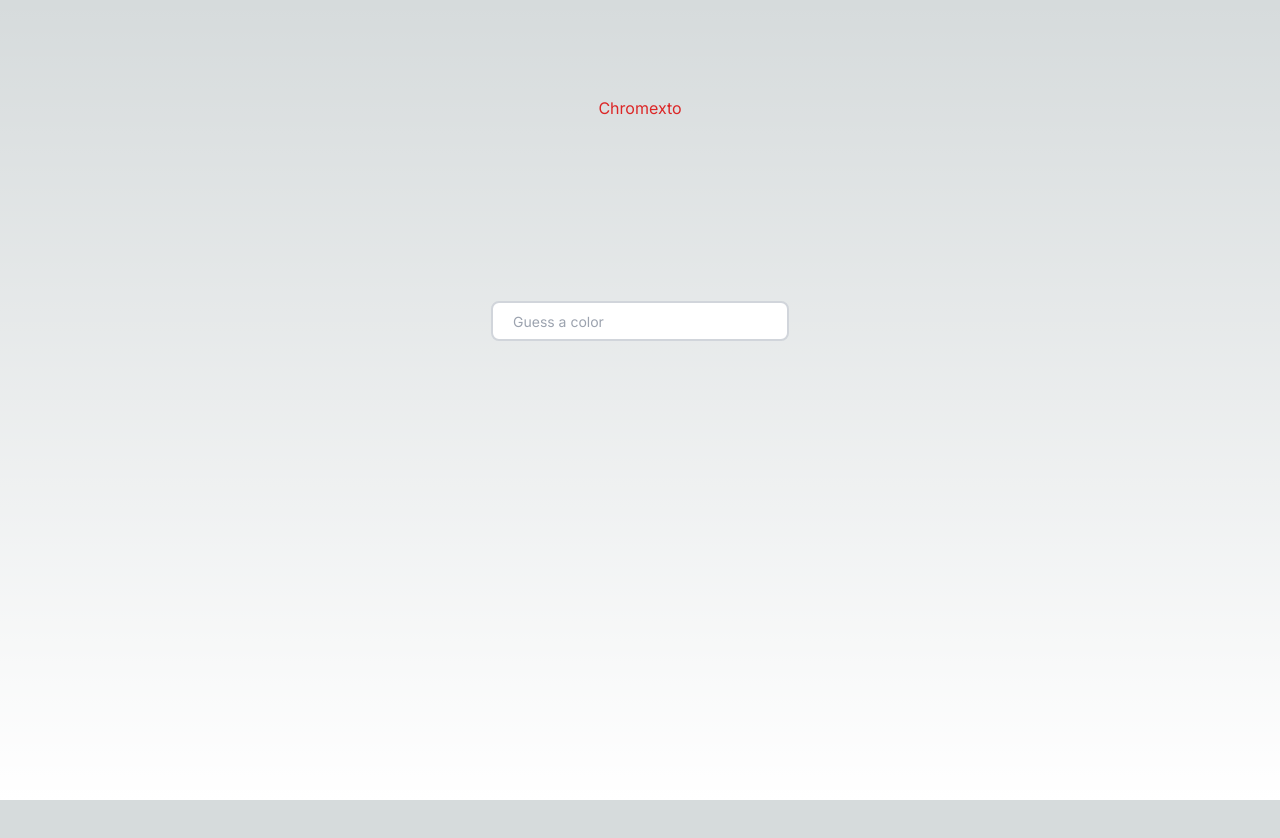
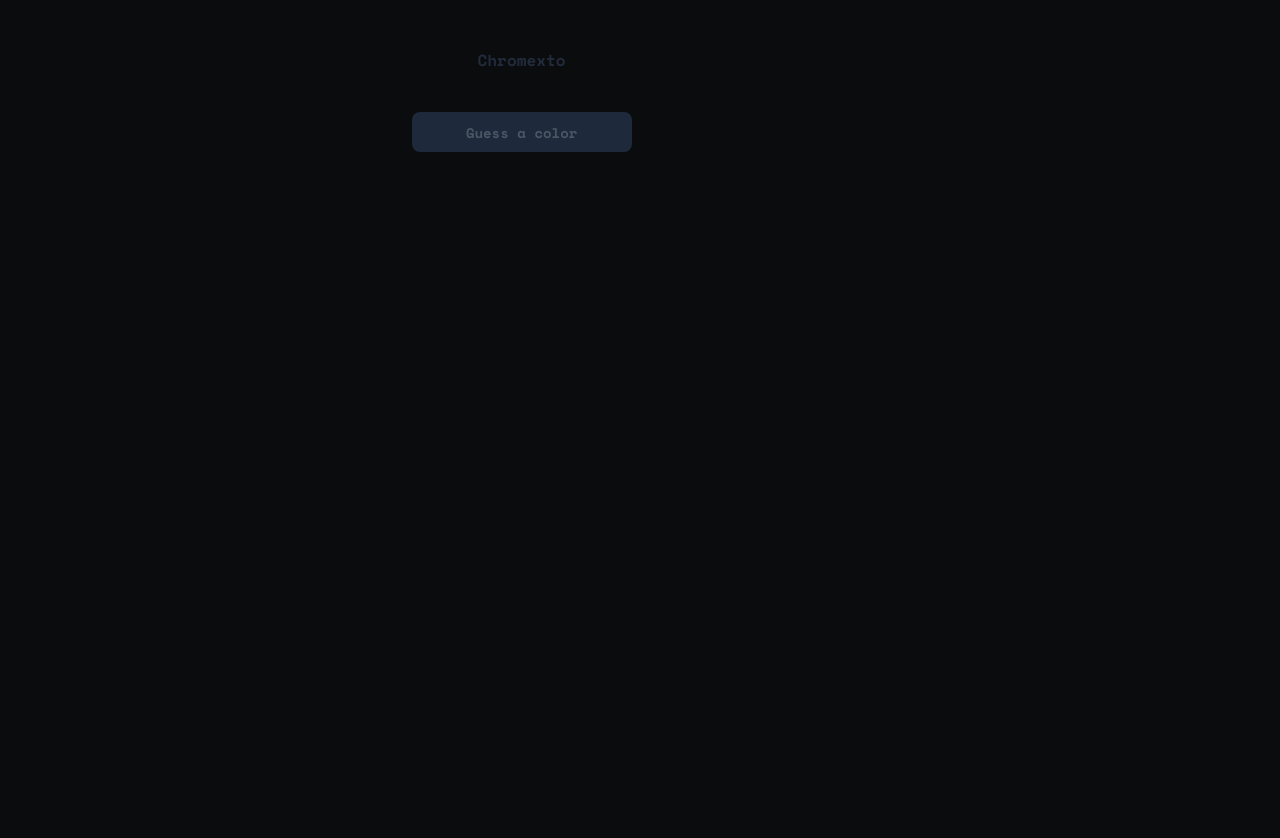
Before and after one commit to milesmahon/colors, a Next.js app: page / in a window 1280 px wide. Shown: the top 838 px of the page. Before the commit the page ends 800 px from the top, so only its background shows below. Built offline with nearby package versions, Linux system fonts and the light colour scheme.

Commit message:
formatting

```diff
--- a/app/components/Guess.jsx
+++ b/app/components/Guess.jsx
@@ -1,6 +1,6 @@
 export default function Guess({ distance, guess }) {
     return (
-        <div className="text-red justify-center">
+        <div className="justify-center">
             <p style={{color: `${guess.hex}`}}>{guess.color}: {distance}</p>
         </div>
     )
--- a/app/components/SearchResults.jsx
+++ b/app/components/SearchResults.jsx
@@ -16,9 +16,9 @@ export default function SearchResults({ searchTerm }) {
     results.length = Math.min(results.length, 10)
 
     return (
-        <div>
+        <div className="my-6">
         {results.map((color) => (
-            <p style={{color: `${color.hex}`}} key="color.item.name" className="text-2xl">{color.name}</p>))
+            <p style={{color: `${color.hex}`}} key={color.name}>{color.name}</p>))
         }
         </div>
     )
--- a/app/components/Title.jsx
+++ b/app/components/Title.jsx
@@ -1,5 +1,7 @@
 export default function Title() {
     return (
-        <h1 className="text-red-600">Chromexto</h1>
+        <div>
+            <h1 className="text-center">Chromexto</h1>
+        </div>
     );
 }
--- a/app/globals.css
+++ b/app/globals.css
@@ -3,16 +3,16 @@
 @tailwind utilities;
 
 :root {
-  --foreground-rgb: 0, 0, 0;
-  --background-start-rgb: 214, 219, 220;
-  --background-end-rgb: 255, 255, 255;
+  --foreground-rgb: 33, 43, 59;
+  --background-start-rgb: 11, 12, 14;
+  --background-end-rgb: 11, 12, 14;
 }
 
 @media (prefers-color-scheme: dark) {
   :root {
-    --foreground-rgb: 255, 255, 255;
-    --background-start-rgb: 0, 0, 0;
-    --background-end-rgb: 0, 0, 0;
+    --foreground-rgb: 33, 43, 59;
+    --background-start-rgb: 11, 12, 14;
+    --background-end-rgb: 11, 12, 14;
   }
 }
 
--- a/app/layout.js
+++ b/app/layout.js
@@ -1,17 +1,20 @@
-import './globals.css'
-import { Inter } from 'next/font/google'
+import "./globals.css";
+import { Space_Mono } from "next/font/google";
 
-const inter = Inter({ subsets: ['latin'] })
+const space_mono = Space_Mono({
+  weight: "700",
+  subsets: ["latin"],
+});
 
 export const metadata = {
-  title: 'Create Next App',
-  description: 'Generated by create next app',
-}
+  title: "Chromexto",
+  description: "Guess the color.",
+};
 
 export default function RootLayout({ children }) {
   return (
     <html lang="en">
-      <body className={inter.className}>{children}</body>
+      <body className={space_mono.className}>{children}</body>
     </html>
-  )
+  );
 }
--- a/app/page.js
+++ b/app/page.js
@@ -7,23 +7,27 @@ import { useState } from "react";
 import Fuse from "fuse.js";
 import colors from "../public/colors.json";
 import fuseIndex from "../public/fuse-index.json";
+import confetti from "canvas-confetti";
 
 export default function Home() {
   const index = Fuse.parseIndex(fuseIndex);
-  const trueColor = { name: "Bubblegum Crisis", hex: "#eeccee" };
+  const trueColor = colors[Math.floor(Math.random() * colors.length)];
   const [searchTerm, setSearchTerm] = useState("");
   const [guesses, setGuesses] = useState([]); // [{color: "red", correct: true}, {color: "blue", correct: false}
   const changeSearchTerm = (e) => {
     setSearchTerm(e);
   };
-  const guessColor = (color) => {
-    console.log(color);
+  const guessColor = () => {
     const options = {
       keys: ["name"],
     };
     const fuse = new Fuse(colors, options, index);
     var results = fuse.search(searchTerm);
     var guess = results[0].item;
+    console.log(guesses);
+    if (guesses.some((g) => g.color === guess.name)) {
+      return;
+    }
     var distance = compareToTrueColor(guess);
 
     setGuesses([
@@ -35,6 +39,10 @@ export default function Home() {
         distance: distance,
       },
     ]);
+    setSearchTerm("");
+    if (distance == 0) {
+      confetti();
+    }
   };
 
   const compareToTrueColor = (guess) => {
@@ -64,15 +72,16 @@ export default function Home() {
 
   const handleSubmit = async (e) => {
     e.preventDefault();
-    guessColor(searchTerm);
+    guessColor();
   };
 
   return (
-    <main className="flex min-h-screen flex-col items-center justify-between p-24">
+    <main className="m-12 grid grid-cols-5 min-h-screen">
+      <div className="text-center col-span-4">
         <Title />
-      <form onSubmit={handleSubmit}>
+        <form className="my-10" onSubmit={handleSubmit}>
           <input
-          className="border-2 border-gray-300 text-red-950 bg-white h-10 px-5 pr-16 rounded-lg text-sm focus:outline-none"
+            className="text-center h-10 px-5 rounded-lg text-sm focus:outline-none bg-slate-800 text-gray-400 placeholder:text-gray-600"
             value={searchTerm}
             onChange={(e) => changeSearchTerm(e.target.value)}
             placeholder="Guess a color"
@@ -80,9 +89,12 @@ export default function Home() {
             autoComplete="off"
             enterKeyHint="send"
           />
+          <SearchResults searchTerm={searchTerm} />
         </form>
+      </div>
+      <div className="text-center col-span-1">
         <GuessContainer guesses={guesses} />
-      <SearchResults searchTerm={searchTerm} />
+      </div>
     </main>
   );
 }
--- a/package.json
+++ b/package.json
@@ -10,6 +10,7 @@
   },
   "dependencies": {
     "autoprefixer": "10.4.15",
+    "canvas-confetti": "^1.6.0",
     "eslint": "8.49.0",
     "eslint-config-next": "13.5.1",
     "fuse.js": "^6.6.2",
```
Also changed, not shown: 1 other file (tests, documents, lock files or other folders). Lines whose indentation alone changed are shown as unchanged.
